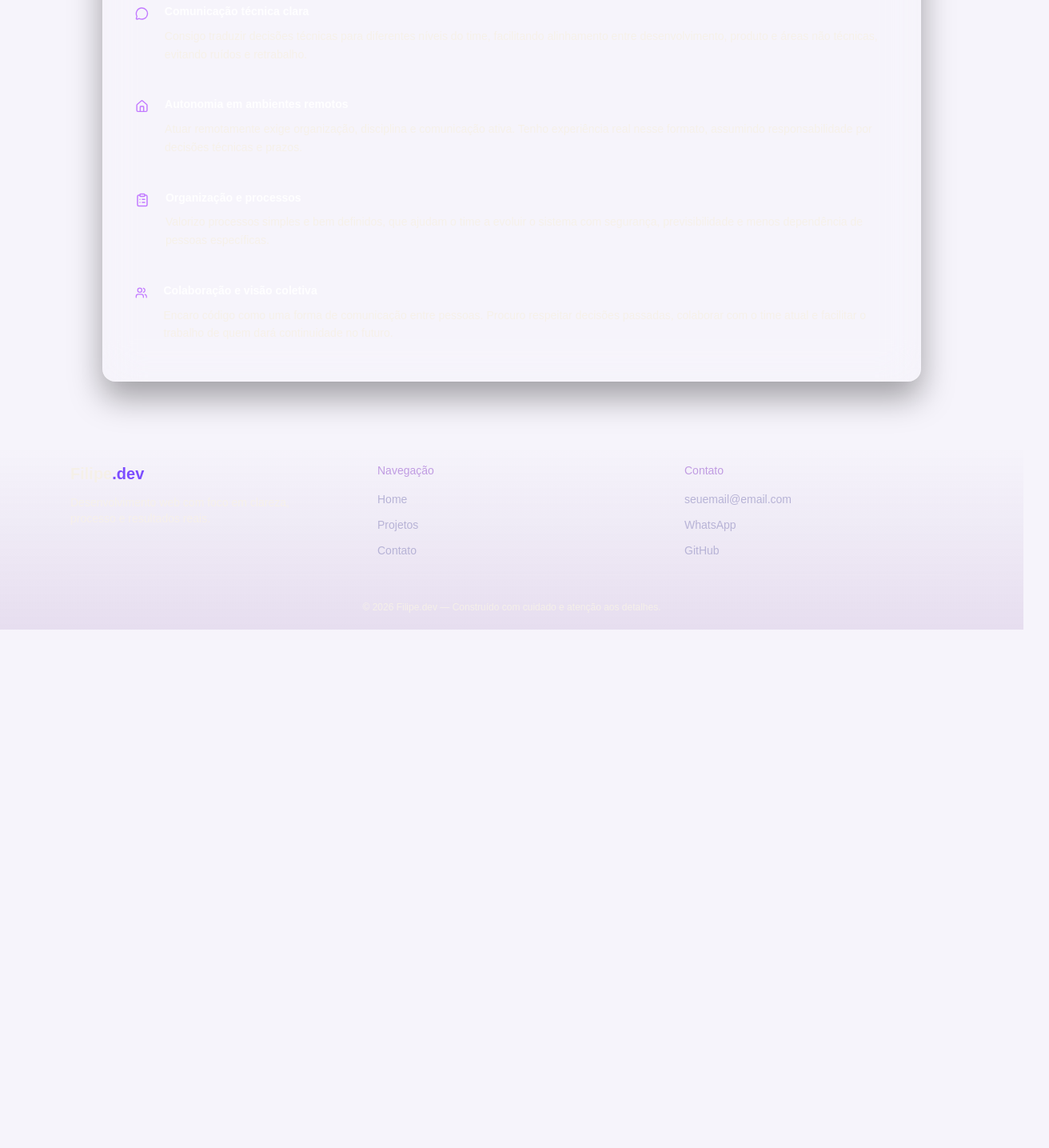
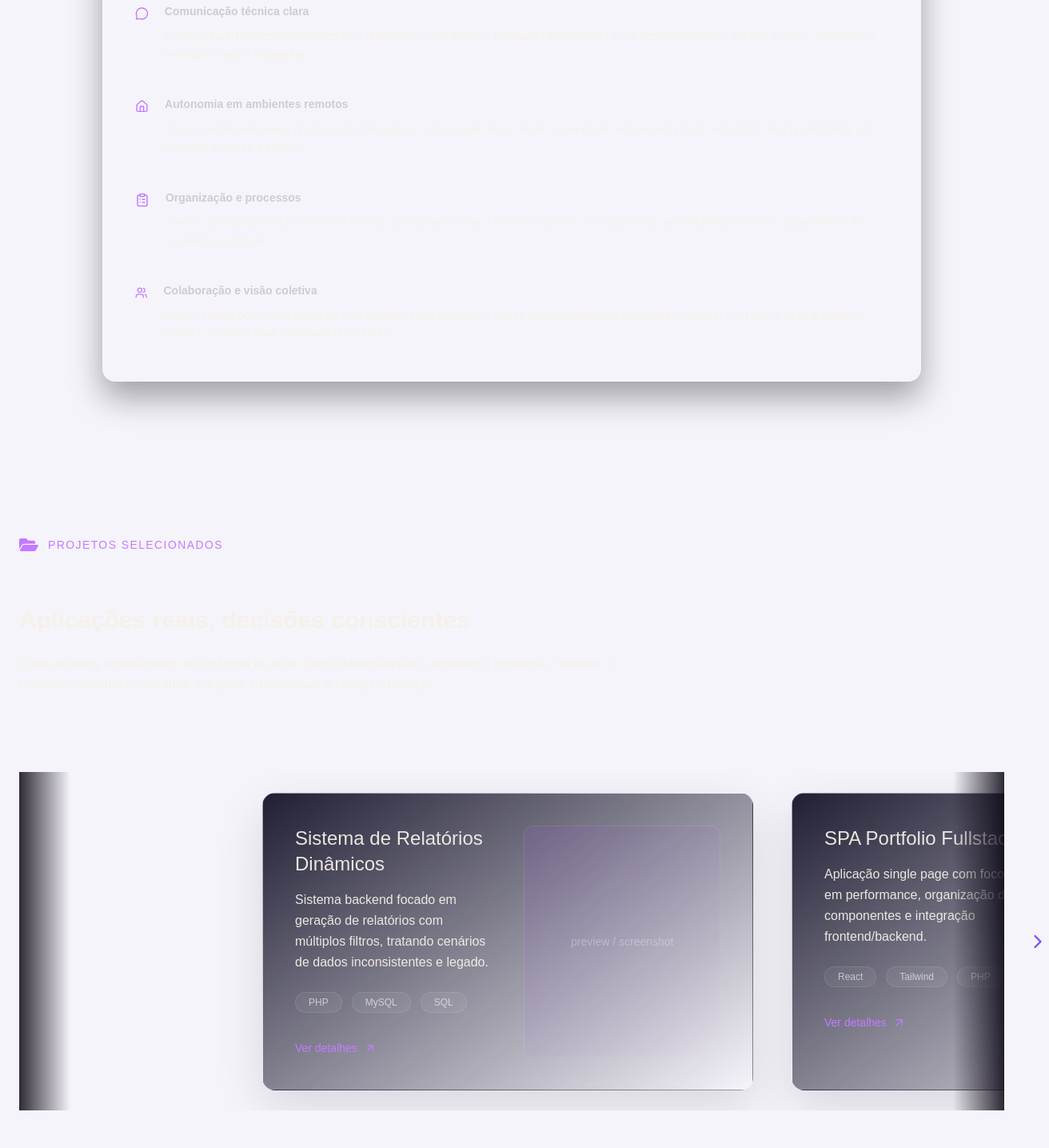
Before and after one commit to FilipeBPDev/portfolio-v2, a React (Vite) app: page /sobre in a window 1280 px wide. Shown: the part 2360-3795 px from the top of the page at 80% size, 1312 px wide, since content can reach past the window. Before the commit the page ends 3163 px from the top, so only its background shows below. Built offline with nearby package versions, Linux system fonts and the light colour scheme.

Commit message:
style(theme): complete dark and light mode revision across application

```diff
--- /dev/null
+++ b/src/components/About/AboutProjects.jsx
@@ -0,0 +1,247 @@
+import { useRef } from "react";
+import { FaFolderOpen } from "react-icons/fa";
+import { ArrowUpRight, ChevronLeft, ChevronRight } from "lucide-react";
+
+const PROJECTS = [
+  {
+    id: 1,
+    title: "Sistema de Relatórios Dinâmicos",
+    description:
+      "Sistema backend focado em geração de relatórios com múltiplos filtros, tratando cenários de dados inconsistentes e legado.",
+    stack: ["PHP", "MySQL", "SQL"],
+  },
+  {
+    id: 2,
+    title: "SPA Portfolio Fullstack",
+    description:
+      "Aplicação single page com foco em performance, organização de componentes e integração frontend/backend.",
+    stack: ["React", "Tailwind", "PHP"],
+  },
+  {
+    id: 3,
+    title: "Automação de Processos Internos",
+    description:
+      "Ferramentas para reduzir tarefas manuais e aumentar previsibilidade operacional em sistemas existentes.",
+    stack: ["PHP", "Scripts", "MySQL"],
+  },
+];
+
+export default function AboutProjects() {
+  const scrollRef = useRef(null);
+  const cardsRef = useRef([]);
+
+  const scrollToCard = (direction) => {
+    if (!scrollRef.current || !cardsRef.current.length) return;
+
+    const containerCenter =
+      scrollRef.current.scrollLeft + scrollRef.current.offsetWidth / 2;
+
+    let closestIndex = 0;
+    let closestDistance = Infinity;
+
+    cardsRef.current.forEach((card, index) => {
+      const cardCenter = card.offsetLeft + card.offsetWidth / 2;
+      const distance = Math.abs(containerCenter - cardCenter);
+
+      if (distance < closestDistance) {
+        closestDistance = distance;
+        closestIndex = index;
+      }
+    });
+
+    const targetIndex =
+      direction === "left"
+        ? Math.max(0, closestIndex - 1)
+        : Math.min(PROJECTS.length - 1, closestIndex + 1);
+
+    cardsRef.current[targetIndex]?.scrollIntoView({
+      behavior: "smooth",
+      inline: "center",
+      block: "nearest",
+    });
+  };
+
+  return (
+    <section className="relative w-full py-28">
+      <div className="relative mx-auto max-w-7xl px-6">
+        {/* header */}
+        <div className="mb-16 flex items-center gap-3 text-purple-400">
+          <FaFolderOpen className="text-2xl" />
+          <span className="text-sm uppercase tracking-widest">
+            projetos selecionados
+          </span>
+        </div>
+
+        {/* intro */}
+        <div className="mb-24 max-w-3xl">
+          <h2 className="mb-6 text-3xl font-semibold text-white">
+            Aplicações reais, decisões conscientes
+          </h2>
+          <p className="leading-relaxed text-white/70">
+            Estes projetos representam minha forma de atuar como desenvolvedor:
+            entender o problema, respeitar o contexto existente e estruturar
+            soluções sustentáveis ao longo do tempo.
+          </p>
+        </div>
+
+        {/* scroll wrapper */}
+
+        <div className="relative">
+          <div className="overflow-visible">
+            {/* fades laterais (sem manchar fundo) */}
+            <div
+              className="pointer-events-none absolute left-0 top-0 z-10 h-full w-16"
+              style={{
+                background:
+                  "linear-gradient(to right, var(--color-fade-edge), transparent)",
+              }}
+            />
+
+            <div
+              className="pointer-events-none absolute right-0 top-0 z-10 h-full w-16"
+              style={{
+                background:
+                  "linear-gradient(to left, var(--color-fade-edge), transparent)",
+              }}
+            />
+
+            {/* botões fora da área */}
+            <button
+              onClick={() => scrollToCard("left")}
+              className="absolute -left-14 top-1/2 z-20 hidden -translate-y-1/2
+              text-white/40 transition hover:text-purple-400 lg:block"
+              style={{ color: "var(--accent)" }}
+            >
+              <ChevronLeft size={28} />
+            </button>
+
+            <button
+              onClick={() => scrollToCard("right")}
+              className="absolute -right-14 top-1/2 z-20 hidden -translate-y-1/2
+              text-white/40 transition hover:text-purple-400 lg:block"
+              style={{ color: "var(--accent)" }}
+            >
+              <ChevronRight size={28} />
+            </button>
+
+            {/* scroll horizontal */}
+            <div
+              ref={scrollRef}
+              className="
+              flex gap-12
+              overflow-x-auto
+              scroll-smooth
+              snap-x snap-mandatory
+              scrollbar-none
+              px-[10vw]
+              py-[02vw]
+
+            "
+            >
+              {/* spacer left */}
+              <div className="min-w-[10vw]" />
+
+              {PROJECTS.map((project, index) => (
+                <article
+                  key={project.id}
+                  ref={(el) => (cardsRef.current[index] = el)}
+                  className="
+                  group
+                  relative
+                  snap-center
+                  min-w-[72vw] lg:min-w-[48vw]
+                  rounded-2xl
+                  p-10
+                  transition-all duration-500 ease-out
+                  will-change-transform
+                  hover:-translate-y-2
+                  hover:z-30
+                  hover:scale-[1.02]
+                  hover:shadow-[0_25px_60px_rgba(0,0,0,0.15)]
+                "
+                  style={{
+                    background:
+                      "linear-gradient(145deg, var(--color-bg-soft), transparent)",
+                    backdropFilter: "blur(6px)",
+                    border: "1px solid var(--color-border-soft)",
+                    boxShadow: "0 20px 60px rgba(0,0,0,0.12)",
+                  }}
+                >
+                  <div
+                    className="pointer-events-none absolute inset-0 rounded-2xl opacity-0 transition-opacity duration-500 group-hover:opacity-100"
+                    style={{
+                      background:
+                        "radial-gradient(circle at top left, rgba(168,85,247,0.15), transparent 60%)",
+                    }}
+                  />
+                  <div
+                    className="grid grid-cols-1 gap-10 lg:grid-cols-2"
+                    style={{ color: "var(--accent)" }}
+                  >
+                    {/* conteúdo */}
+                    <div
+                      className="flex flex-col justify-between"
+                      style={{ border: "var(--color-card-border )" }}
+                    >
+                      <div>
+                        <h3 className="mb-4 text-2xl font-medium text-white">
+                          {project.title}
+                        </h3>
+
+                        <p className="mb-6 leading-relaxed text-white/70">
+                          {project.description}
+                        </p>
+
+                        <ul className="flex flex-wrap gap-3">
+                          {project.stack.map((tech) => (
+                            <li
+                              key={tech}
+                              className="rounded-full border border-white/10
+                              bg-white/5 px-4 py-1 text-xs text-white/60"
+                            >
+                              {tech}
+                            </li>
+                          ))}
+                        </ul>
+                      </div>
+
+                      <div className="mt-8">
+                        <button
+                          className="inline-flex items-center gap-2 text-sm
+                        text-purple-400 transition hover:text-purple-300"
+                        >
+                          Ver detalhes
+                          <ArrowUpRight size={16} />
+                        </button>
+                      </div>
+                    </div>
+
+                    {/* preview */}
+                    <div
+                      className="flex items-center justify-center rounded-xl
+                    border border-white/10
+                    bg-gradient-to-br from-purple-500/10 to-transparent"
+                      style={{ border: "1px solid var(--color-border-soft)" }}
+                    >
+                      <span className="text-sm text-white/30">
+                        preview / screenshot
+                      </span>
+                    </div>
+                  </div>
+                </article>
+              ))}
+
+              {/* spacer right */}
+              <div className="min-w-[15vw]" />
+            </div>
+          </div>
+        </div>
+
+        {/* mobile hint */}
+        <p className="mt-8 text-xs text-white/40 lg:hidden">
+          Arraste horizontalmente para explorar os projetos →
+        </p>
+      </div>
+    </section>
+  );
+}
--- a/src/components/About/DevMindset.jsx
+++ b/src/components/About/DevMindset.jsx
@@ -117,6 +117,11 @@ export default function DevMindset() {
                     transition-all duration-300
                     hover:border-purple-400/40 hover:bg-white/10
                   "
+                  style={{
+                    border: "1px solid var(--color-border-soft)",
+                    boxShadow:
+                      "0 20px 40px rgba(0,0,0,0.15), inset 0 1px 0 rgba(255,255,255,0.05)",
+                  }}
                 >
                   <div className="flex items-center gap-4">
                     <note.icon className="text-purple-400" size={18} />
@@ -129,6 +134,7 @@ export default function DevMindset() {
                       ml-auto text-white/60 transition-transform duration-300
                       ${isOpen ? "rotate-180 text-purple-400" : ""}
                     `}
+                      style={{ color: "var(--accent)" }}
                     />
                   </div>
 
@@ -139,6 +145,7 @@ export default function DevMindset() {
                       transition-all duration-300
                       ${isOpen ? "max-h-40 opacity-100" : "max-h-0 opacity-0"}
                     `}
+                    style={{ color: "var(--color-text-soft)" }}
                   >
                     {note.description}
                   </div>
@@ -170,14 +177,17 @@ export default function DevMindset() {
             }}
           >
             <h3 className="mb-8 text-2xl font-medium text-white">
-              Soft skills aplicadas no dia a dia
+              Soft Skills aplicadas
             </h3>
 
             <ul className="space-y-10 text-sm leading-relaxed text-white/70">
               <li className="flex gap-5 items-start">
                 <MessageCircle size={20} className="text-purple-400 mt-1" />
                 <div>
-                  <strong className="text-white/90">
+                  <strong
+                    className="text-white/90"
+                    style={{ color: "var(--color-text-purple)" }}
+                  >
                     Comunicação técnica clara
                   </strong>
                   <p className="mt-2">
@@ -191,7 +201,10 @@ export default function DevMindset() {
               <li className="flex gap-5 items-start">
                 <Home size={20} className="text-purple-400 mt-1" />
                 <div>
-                  <strong className="text-white/90">
+                  <strong
+                    className="text-white/90"
+                    style={{ color: "var(--color-text-purple)" }}
+                  >
                     Autonomia em ambientes remotos
                   </strong>
                   <p className="mt-2">
@@ -205,7 +218,10 @@ export default function DevMindset() {
               <li className="flex gap-5 items-start">
                 <ClipboardList size={20} className="text-purple-400 mt-1" />
                 <div>
-                  <strong className="text-white/90">
+                  <strong
+                    className="text-white/90"
+                    style={{ color: "var(--color-text-purple)" }}
+                  >
                     Organização e processos
                   </strong>
                   <p className="mt-2">
@@ -219,7 +235,10 @@ export default function DevMindset() {
               <li className="flex gap-5 items-start">
                 <Users size={20} className="text-purple-400 mt-1" />
                 <div>
-                  <strong className="text-white/90">
+                  <strong
+                    className="text-white/90"
+                    style={{ color: "var(--color-text-purple)" }}
+                  >
                     Colaboração e visão coletiva
                   </strong>
                   <p className="mt-2">
--- a/src/index.css
+++ b/src/index.css
@@ -73,3 +73,12 @@
 .form-glass textarea::placeholder {
   color: var(--color-text-soft);
 }
+
+.scrollbar-none {
+  -ms-overflow-style: none; /* IE e Edge */
+  scrollbar-width: none;    /* Firefox */
+}
+
+.scrollbar-none::-webkit-scrollbar {
+  display: none;            /* Chrome, Safari */
+}
--- a/src/pages/About.jsx
+++ b/src/pages/About.jsx
@@ -1,7 +1,7 @@
 import AboutIntro from "../components/About/AboutIntro";
 import AboutProfile from "../components/About/AboutProfile";
 import DevMindset from "../components/About/DevMindset";
-//import SkillsProof from "../components/About/SkillsProof";
+import AboutProjects from "../components/About/AboutProjects";
 //import DirectionCTA from "../components/About/DirectionCTA";
 
 export default function About() {
@@ -10,6 +10,7 @@ export default function About() {
       <AboutIntro />
       <AboutProfile />
       <DevMindset />
+      <AboutProjects />
     </main>
   );
 }
--- a/src/styles/variables.css
+++ b/src/styles/variables.css
@@ -28,7 +28,7 @@
   --shadow-footer: 0 12px 24px rgba(124, 77, 255, 0.15); /* sombra leve */
 
   --color-navbar-bg: rgba(0, 0, 0, 0.6);
-
+  --color-fade-edge: rgba(255, 255, 255, 0.295);
 
 
 
@@ -72,13 +72,12 @@
   --color-input-bg: rgba(255, 255, 255, 0.08);
   --color-input-border: rgba(255, 255, 255, 0.1);
 
-
   --color-footer-bg: rgba(255, 255, 255, 0.05);
   --color-footer-border: rgba(255, 255, 255, 0.1);
   --shadow-footer: none;
 
   --color-navbar-bg: rgba(0, 0, 0, 0.2);
-
+  --color-fade-edge: rgba(11, 6, 20, 0.85); /* dark */
 
   --accent: #7C4DFF;
   --accent-light: #9B5CFF;
```
Also changed, not shown: src/components/About/SkillsProof.jsx (deleted).
